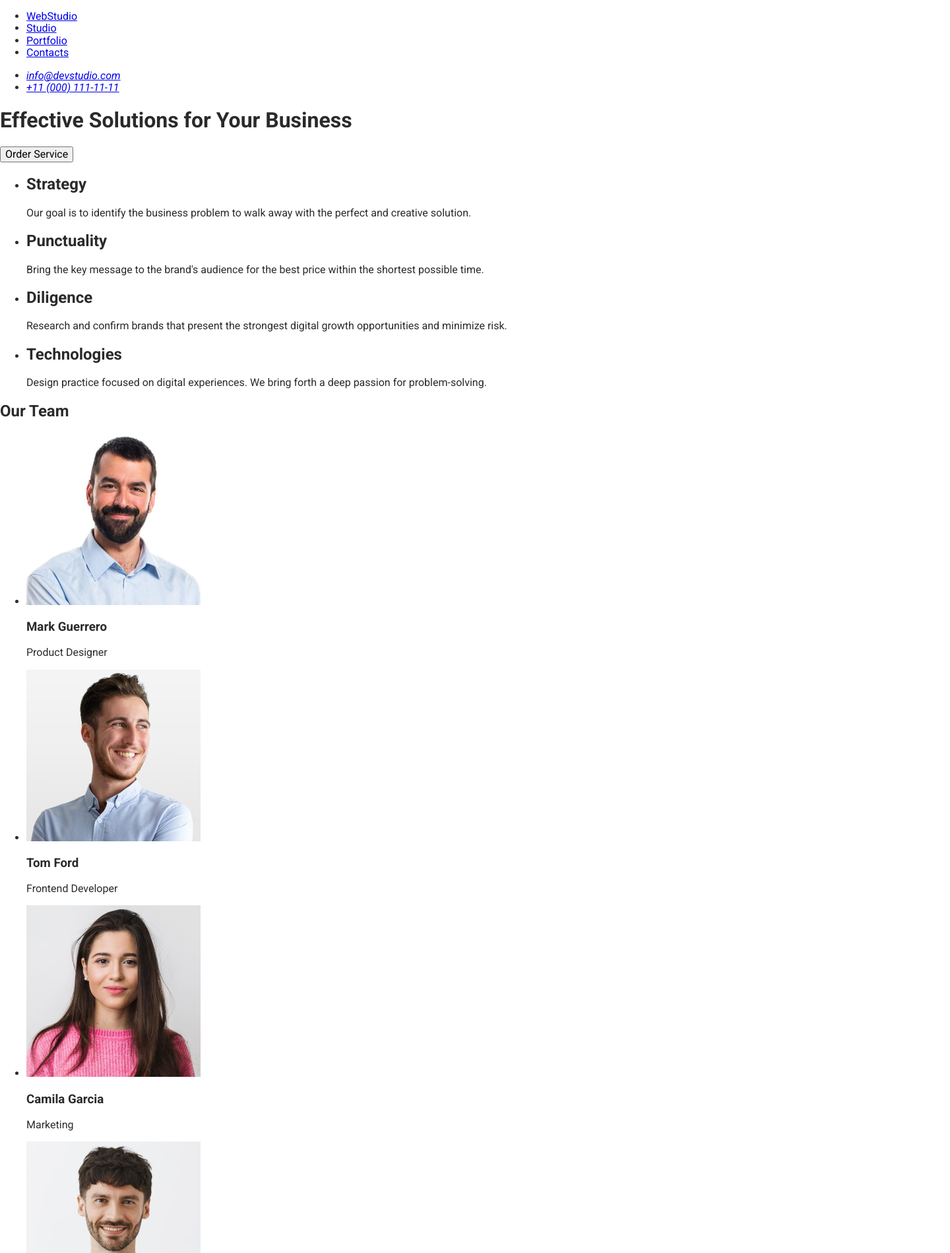
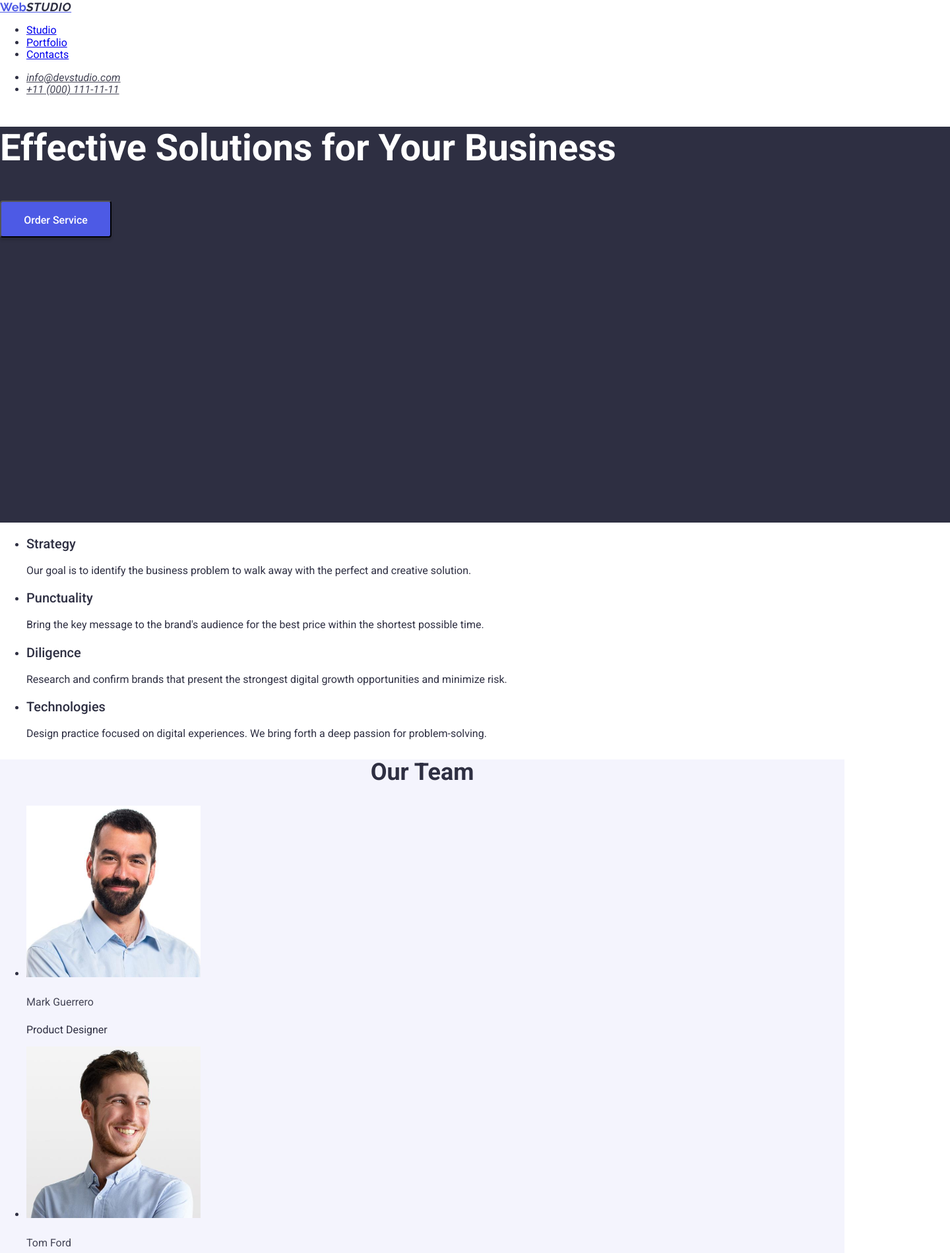
Before and after one commit to VictorSandor/goit-markup-hw-02, a plain HTML site: page index.html in a window 1280 px wide. Shown: the top 1899 px of the page at 66% size, 1440 px wide, since content can reach past the window. Drawn offline with nearby package versions, Linux system fonts and the light colour scheme.

Commit message:
commit message

```diff
--- a/css/styles.css
+++ b/css/styles.css
@@ -1,8 +1,109 @@
 body {
   font-family: "Roboto", "Raleway", sans-serif ;
-  color: #2a2a2a;
+  color: #2e2f42;
   background-color: #ffffff;
 
 
   text-decoration: none;
 }
+
+.logo {
+  color: #4d5ae5;
+  font-family: "Raleway";
+  font-weight: 700;
+  font-size: 18px;
+  line-height: 117%;
+}
+
+.logo-studio {
+  color: #2e2f42;
+  font-family: "Raleway", sans-serif;
+  font-weight: 700;
+  font-size: 18px;
+  line-height: 117%;
+  letter-spacing: 0.03em;
+  text-transform: uppercase;
+}
+
+.link-id  {
+  font-family: "Roboto", sans-serif;
+  font-weight: 500;
+  font-size: 16px;
+  line-height: 150%;
+  color: #2e2f42;
+}
+
+.address a { color: #434455;}
+
+.link:hover {
+  color: aqua;
+}
+
+.box {
+  background: #2e2f42;
+  width: 1440px;
+  height: 600px;}
+
+h1 {
+  color: #fff;
+  font-family: "Roboto", sans-serif;
+  font-weight: 700;
+  font-size: 56px;
+  line-height: 117%;
+}
+
+h2 {
+  font-family: "Roboto", sans-serif;
+  font-weight: 700;
+  font-size: 36px;
+  line-height: 111%;
+  text-align: center;
+}
+
+h3 {
+  font-family: "Roboto", sans-serif;
+  font-weight: 500;
+  font-size: 20px;
+  line-height: 120%;
+}
+
+h4 {
+  font-family: "Roboto", sans-serif;
+  font-weight: 400;
+  font-size: 16px;
+  line-height: 150%;
+  color: #434455;
+}
+
+button {
+  color: #fff;
+  background-color: #4d5ae5;
+  font-family: "Roboto", sans-serif;
+  font-weight: 500;
+  font-size: 16px;
+  line-height: 150%;
+  border-radius: 4px;
+  padding: 16px 32px;
+  width: 169px;
+  height: 56px;
+  box-shadow: 0 4px 4px 0 rgba(0, 0, 0, 0.15)
+}
+
+footer {background-color: #2e2f42;}
+
+.footer-logo-studio {
+  color: #f4f4fd;
+  font-family: "Raleway" , sans-serif;
+  font-weight: 700;
+  font-size: 18px;
+  line-height: 117%;
+}
+
+.footer-title {
+  color: #f4f4fd;
+  font-family: "Roboto";
+  font-weight: 400;
+  font-size: 14px;
+  line-height: 150%;
+
+}
--- a/index.html
+++ b/index.html
@@ -20,10 +20,10 @@
   <body>
     <header>
       <nav>
-        <ul>
-          <li>
-            <a href="index.html">WebStudio</a>
-          </li>
+        <a href="index.html" class="logo"
+          >Web<em class="logo-studio">Studio</em></a
+        >
+        <ul class="link">
           <li><a href="#studio">Studio</a></li>
           <li><a href="#portfolio">Portfolio</a></li>
           <li><a href="#contacts">Contacts</a></li>
@@ -31,43 +31,51 @@
       </nav>
       <!-- My address -->
       <address>
-        <ul>
-          <li><a href="mailto:info@devstudio.com">info@devstudio.com</a></li>
-          <li><a href="tel:+11(000)111-11-11">+11 (000) 111-11-11</a></li>
+        <ul class="address">
+          <li>
+            <a class="link" href="mailto:info@devstudio.com"
+              >info@devstudio.com</a
+            >
+          </li>
+          <li>
+            <a class="link" href="tel:+11(000)111-11-11">+11 (000) 111-11-11</a>
+          </li>
         </ul>
       </address>
     </header>
 
     <main>
       <!-- Order Service -->
-      <h1>Effective Solutions for Your Business</h1>
-      <button type="button">Order Service</button>
+      <section class="box">
+        <h1>Effective Solutions for Your Business</h1>
+        <button type="button">Order Service</button>
+      </section>
 
       <section>
         <ul>
           <li>
-            <h2>Strategy</h2>
+            <h3>Strategy</h3>
             <p>
               Our goal is to identify the business problem to walk away with the
               perfect and creative solution.
             </p>
           </li>
           <li>
-            <h2>Punctuality</h2>
+            <h3>Punctuality</h3>
             <p>
               Bring the key message to the brand's audience for the best price
               within the shortest possible time.
             </p>
           </li>
           <li>
-            <h2>Diligence</h2>
+            <h3>Diligence</h3>
             <p>
               Research and confirm brands that present the strongest digital
               growth opportunities and minimize risk.
             </p>
           </li>
           <li>
-            <h2>Technologies</h2>
+            <h3>Technologies</h3>
             <p>
               Design practice focused on digital experiences. We bring forth a
               deep passion for problem-solving.
@@ -76,28 +84,28 @@
         </ul>
       </section>
       <!-- Our Team -->
-      <section>
+      <section style="background-color: #f4f4fd">
         <h2>Our Team</h2>
 
         <ul>
           <li>
             <img src="images/img1.jpg" alt="Mark Guerrero" width="264" />
-            <h3>Mark Guerrero</h3>
+            <h4>Mark Guerrero</h4>
             <p>Product Designer</p>
           </li>
           <li>
             <img src="images/img2.jpg" alt="Tom Ford" width="264" />
-            <h3>Tom Ford</h3>
+            <h4>Tom Ford</h4>
             <p>Frontend Developer</p>
           </li>
           <li>
             <img src="images/img3.jpg" alt="Camila Garcia" width="264" />
-            <h3>Camila Garcia</h3>
+            <h4>Camila Garcia</h4>
             <p>Marketing</p>
           </li>
           <li>
             <img src="images/img4.jpg" alt="Daniel Wilson" width="264" />
-            <h3>Daniel Wilson</h3>
+            <h4>Daniel Wilson</h4>
             <p>UI Designer</p>
           </li>
         </ul>
@@ -142,8 +150,10 @@
     </main>
 
     <footer>
-      <a href="index.html">WebStudio</a>
-      <p>
+      <a class="logo" href="index.html"
+        >Web<em class="footer-logo-studio">Studio</em></a
+      >
+      <p class="footer-title">
         Increase the flow of customers and sales for your business with digital
         marketing & growth solutions.
       </p>
```
